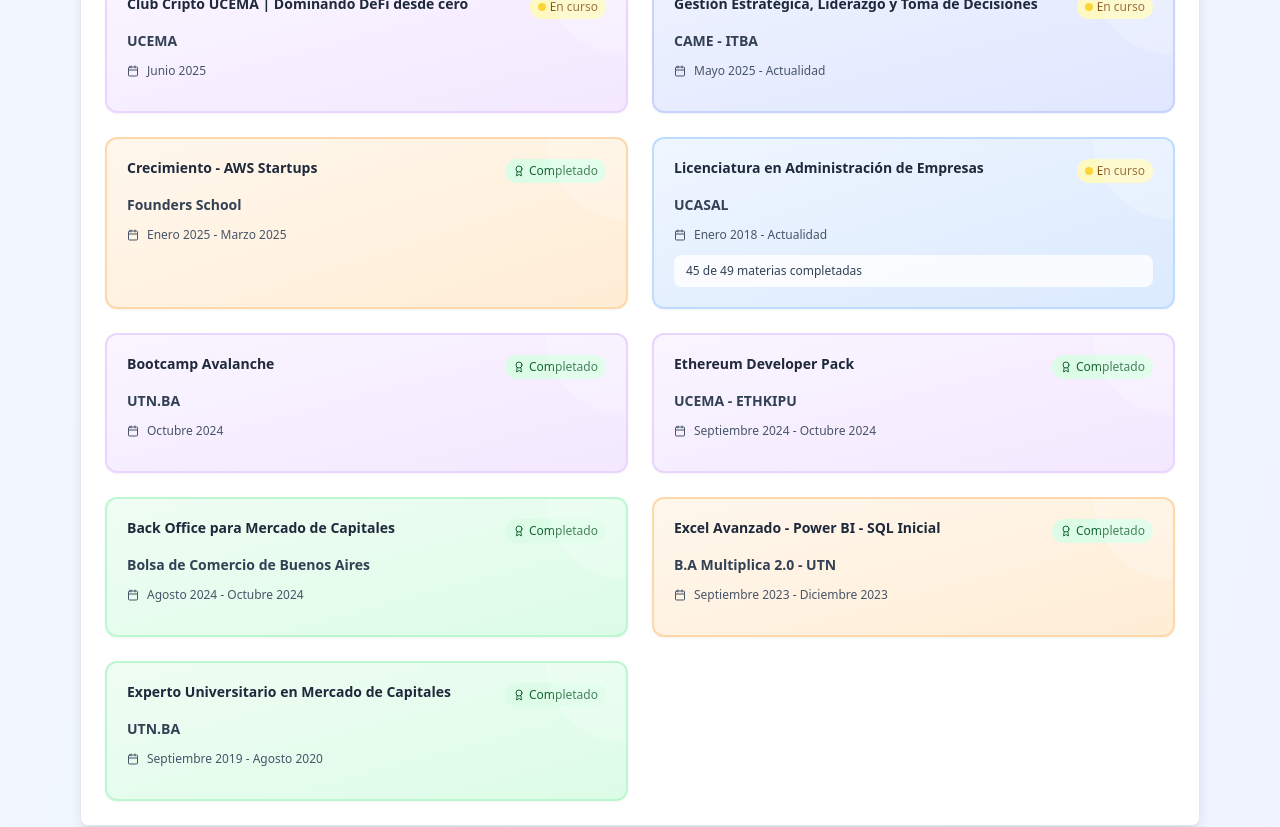
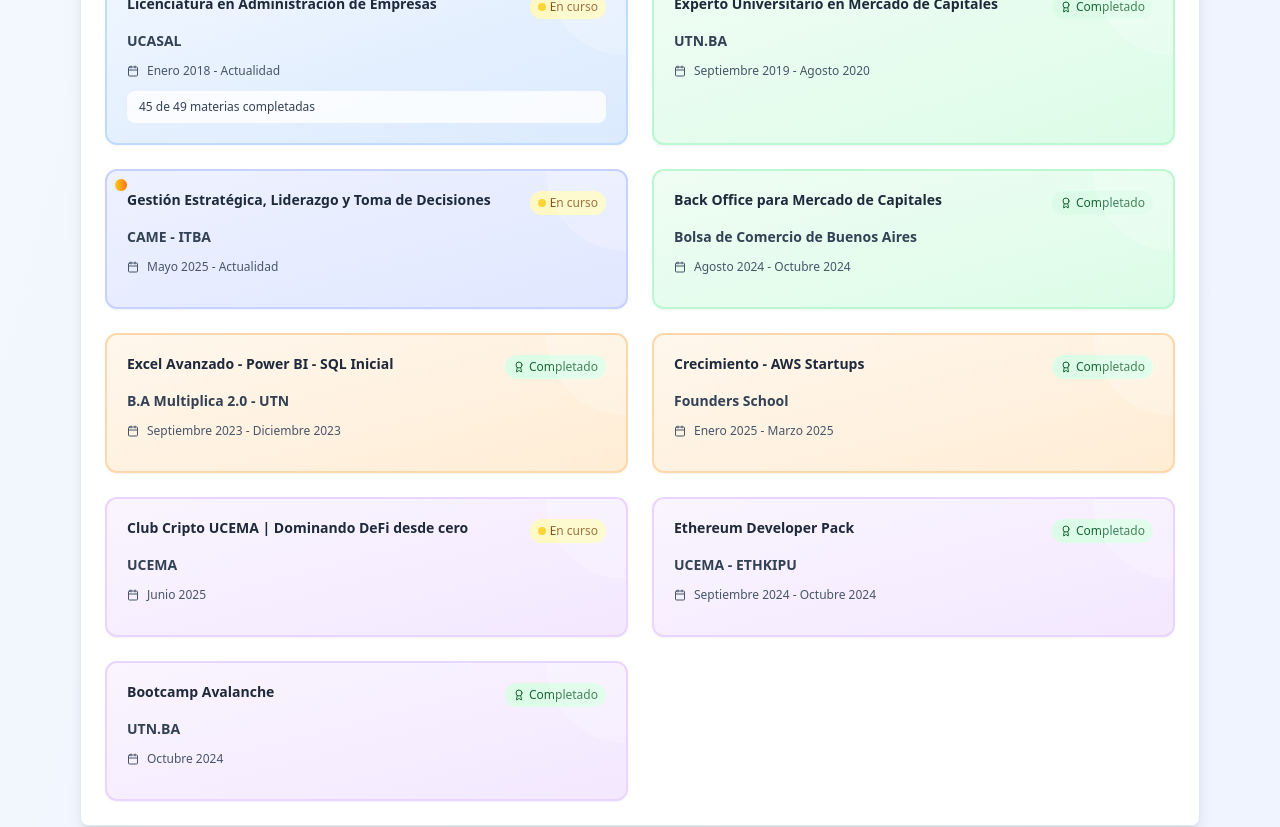
Before and after one commit to leocagli/cagli-cv-resume, a React (Vite) app: page / in a window 1280 px wide. Shown: the part 2500-3327 px from the top of the page. Built offline with nearby package versions, Linux system fonts and the light colour scheme.

Commit message:
Refactor: Improve CV to match job market
- Reorder education section by relevance.
- Ensure CV is up-to-date with current job market standards.

```diff
--- a/src/components/EducationSection.tsx
+++ b/src/components/EducationSection.tsx
@@ -9,78 +9,87 @@ const EducationSection = () => {
 
   const education = [
     {
-      title: "Club Cripto UCEMA | Dominando DeFi desde cero",
-      institution: "UCEMA",
-      period: "Junio 2025",
+      title: "Licenciatura en Administración de Empresas",
+      institution: "UCASAL",
+      period: "Enero 2018 - Actualidad",
+      details: "45 de 49 materias completadas",
       status: "En curso",
-      type: "blockchain"
+      type: "degree",
+      priority: 1
+    },
+    {
+      title: "Experto Universitario en Mercado de Capitales",
+      institution: "UTN.BA",
+      period: "Septiembre 2019 - Agosto 2020",
+      status: "Completado",
+      type: "finance",
+      priority: 2
     },
     {
       title: "Gestión Estratégica, Liderazgo y Toma de Decisiones",
       institution: "CAME - ITBA",
       period: "Mayo 2025 - Actualidad",
       status: "En curso",
-      type: "management"
+      type: "management",
+      priority: 3
+    },
+    {
+      title: "Back Office para Mercado de Capitales",
+      institution: "Bolsa de Comercio de Buenos Aires",
+      period: "Agosto 2024 - Octubre 2024",
+      status: "Completado",
+      type: "finance",
+      priority: 4
+    },
+    {
+      title: "Excel Avanzado - Power BI - SQL Inicial",
+      institution: "B.A Multiplica 2.0 - UTN",
+      period: "Septiembre 2023 - Diciembre 2023",
+      status: "Completado",
+      type: "tech",
+      priority: 5
     },
     {
       title: "Crecimiento - AWS Startups",
       institution: "Founders School",
       period: "Enero 2025 - Marzo 2025",
       status: "Completado",
-      type: "tech"
+      type: "tech",
+      priority: 6
     },
     {
-      title: "Licenciatura en Administración de Empresas",
-      institution: "UCASAL",
-      period: "Enero 2018 - Actualidad",
-      details: "45 de 49 materias completadas",
+      title: "Club Cripto UCEMA | Dominando DeFi desde cero",
+      institution: "UCEMA",
+      period: "Junio 2025",
       status: "En curso",
-      type: "degree"
+      type: "blockchain",
+      priority: 7
+    },
+    {
+      title: "Ethereum Developer Pack",
+      institution: "UCEMA - ETHKIPU",
+      period: "Septiembre 2024 - Octubre 2024",
+      status: "Completado",
+      type: "blockchain",
+      priority: 8
     },
     {
       title: "Bootcamp Avalanche",
       institution: "UTN.BA",
       period: "Octubre 2024",
       status: "Completado",
-      type: "blockchain"
-    },
-    {
-      title: "Ethereum Developer Pack",
-      institution: "UCEMA - ETHKIPU",
-      period: "Septiembre 2024 - Octubre 2024",
-      status: "Completado",
-      type: "blockchain"
-    },
-    {
-      title: "Back Office para Mercado de Capitales",
-      institution: "Bolsa de Comercio de Buenos Aires",
-      period: "Agosto 2024 - Octubre 2024",
-      status: "Completado",
-      type: "finance"
-    },
-    {
-      title: "Excel Avanzado - Power BI - SQL Inicial",
-      institution: "B.A Multiplica 2.0 - UTN",
-      period: "Septiembre 2023 - Diciembre 2023",
-      status: "Completado",
-      type: "tech"
-    },
-    {
-      title: "Experto Universitario en Mercado de Capitales",
-      institution: "UTN.BA",
-      period: "Septiembre 2019 - Agosto 2020",
-      status: "Completado",
-      type: "finance"
+      type: "blockchain",
+      priority: 9
     }
   ];
 
   const getTypeColor = (type: string) => {
     switch (type) {
       case 'degree': return 'from-blue-50 to-blue-100 border-blue-200';
+      case 'finance': return 'from-green-50 to-green-100 border-green-200';
+      case 'management': return 'from-indigo-50 to-indigo-100 border-indigo-200';
+      case 'tech': return 'from-orange-50 to-orange-100 border-orange-200';
       case 'blockchain': return 'from-purple-50 to-purple-100 border-purple-200';
-      case 'finance': return 'from-green-50 to-green-100 border-green-200';
-      case 'tech': return 'from-orange-50 to-orange-100 border-orange-200';
-      case 'management': return 'from-indigo-50 to-indigo-100 border-indigo-200';
       default: return 'from-gray-50 to-gray-100 border-gray-200';
     }
   };
@@ -100,6 +109,15 @@ const EducationSection = () => {
         Completado
       </span>
     );
+  };
+
+  const getPriorityIndicator = (priority: number) => {
+    if (priority <= 3) {
+      return (
+        <div className="absolute top-2 left-2 w-3 h-3 bg-gradient-to-r from-yellow-400 to-orange-500 rounded-full shadow-sm"></div>
+      );
+    }
+    return null;
   };
 
   return (
@@ -130,6 +148,7 @@ const EducationSection = () => {
                   className={`group bg-gradient-to-br ${getTypeColor(edu.type)} p-5 rounded-xl border-2 shadow-sm hover:shadow-lg transition-all duration-300 hover:scale-[1.02] relative overflow-hidden`}
                 >
                   <div className="absolute top-0 right-0 w-20 h-20 bg-white/20 rounded-bl-full"></div>
+                  {getPriorityIndicator(edu.priority)}
 
                   <div className="flex justify-between items-start mb-3">
                     <h3 className="font-bold text-slate-800 mb-1 leading-tight text-sm group-hover:text-slate-900 transition-colors">
```
